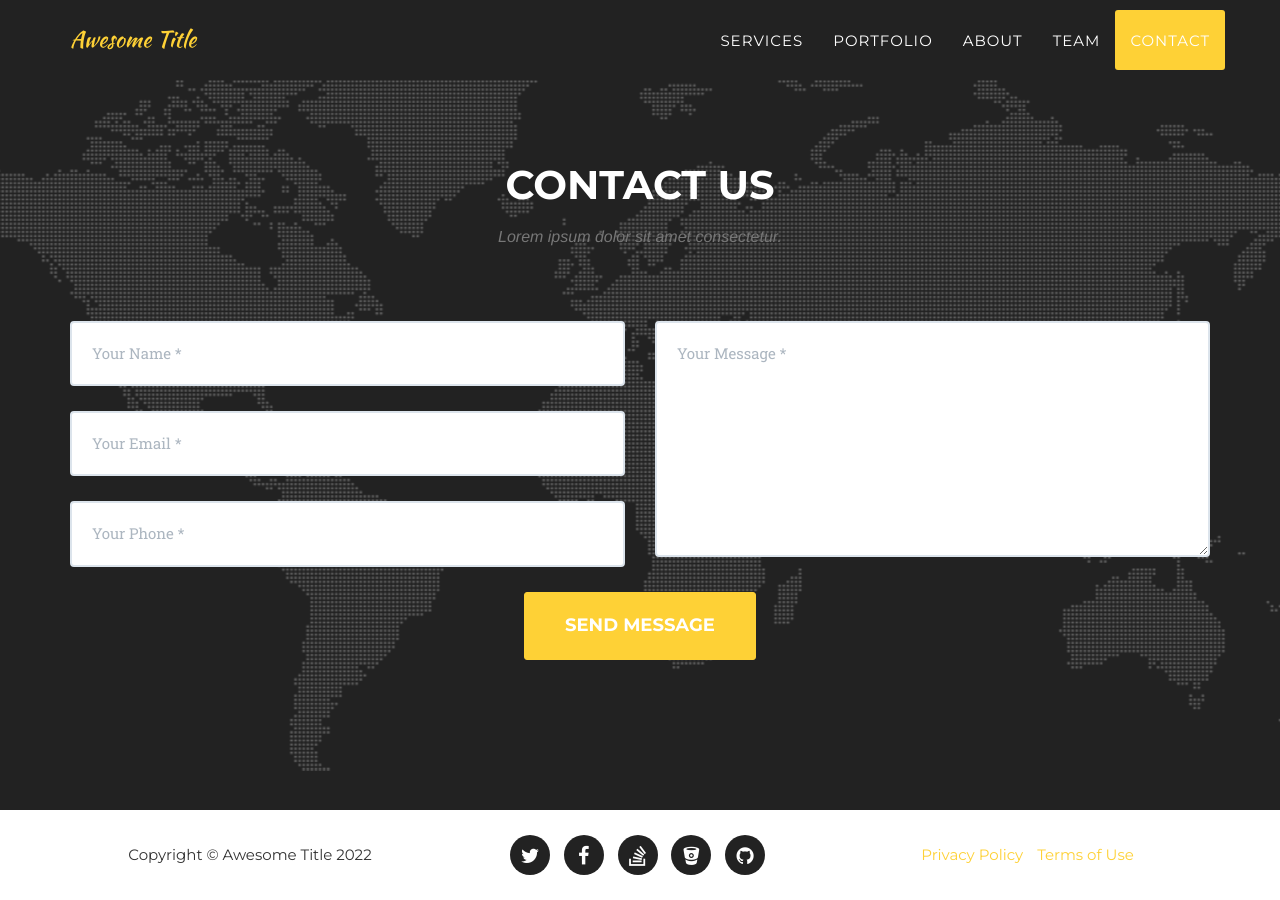
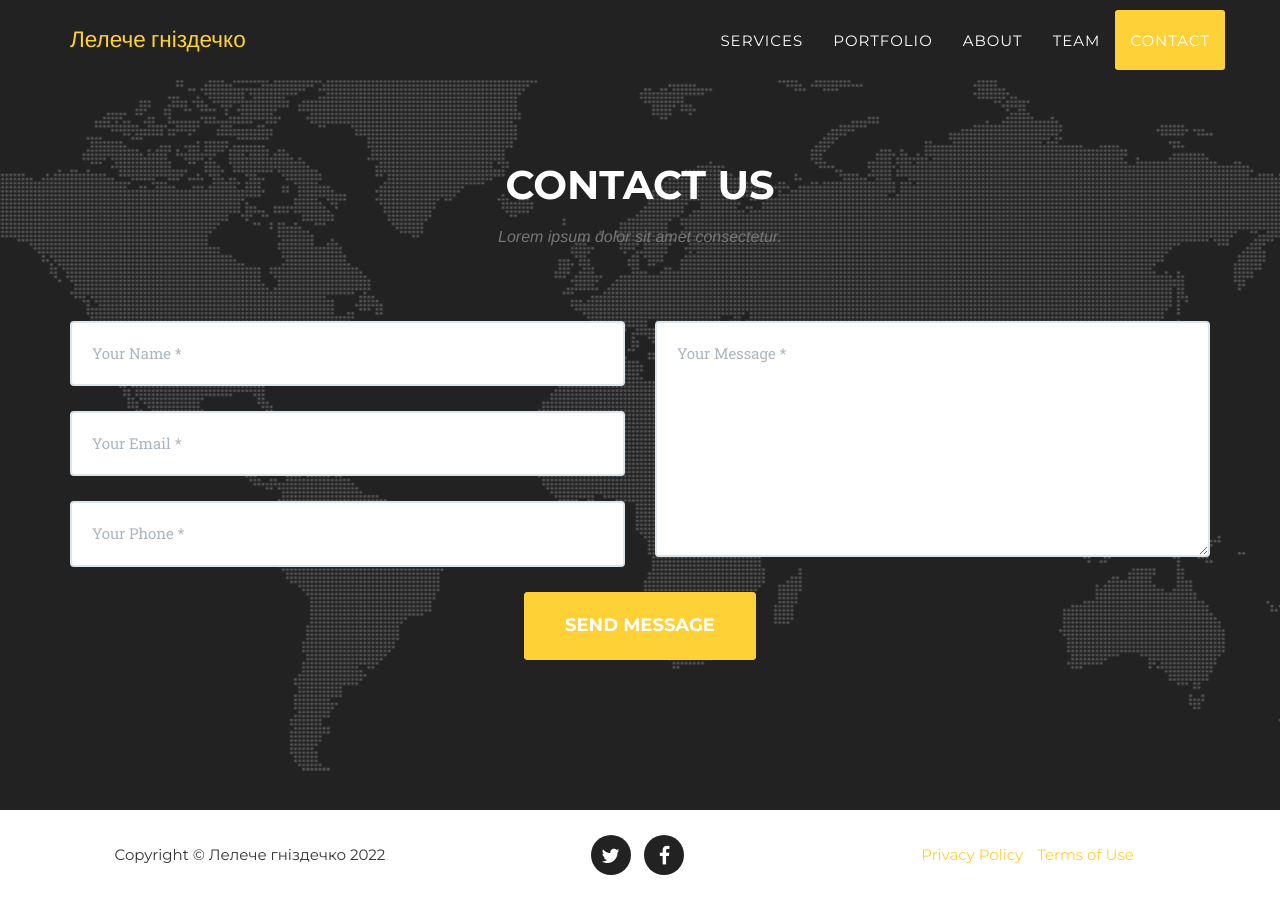
Before and after one commit to etnosadok/etnosadok-etnosadok.github.io, a Jekyll site: the page built from index.html, in a window 1280 px wide and 900 px high, scrolled down 5636 px. Built offline with Jekyll 4.4.1, drawn with Linux system fonts in a browser that asks for light colours; some web fonts are replaced; part of the change alters nothing that is shown.

Commit message:
п'ятниця, 27 травня 2022 19:04:48 +0300 Черентка так заголовочне фото

```diff
--- a/_config.yml
+++ b/_config.yml
@@ -5,8 +5,12 @@ baseurl: /etnosadok-etnosadok.github.io/
 # etnosadok.github.io/etnosadok-etnosadok.github.io/gi
 
 # Site settings
-title: Awesome Title
+title: Лелече гніздечко
 email: your-email@domain.com
+# Напишіть приголомшливий опис для свого нового сайту тут.
+# Ви можете редагувати цей рядок у _config.yml.
+# Він з’явиться у вашому документі Head Meta
+# (для результатів пошуку Google) та в описі сайту feed.xml."
 description: "Write an awesome description for your new site here. You can edit this line in _config.yml. It will appear in your document head meta (for Google search results) and in your feed.xml site description."
 
 
@@ -48,20 +52,14 @@ people:
 # Social networks usernames (many more available: google-plus, flickr, dribbble, pinterest, instagram, tumblr, linkedin, etc.)
 social:
   - title: twitter
-    url: http://twitter.com/jekyllrb
+    url: http://twitter.com/садок
   - title: facebook
     url:
-  - title: stack-overflow
-    url: http://stackoverflow.com/questions/tagged/jekyll
-  - title: bitbucket
-    url: http://bitbucket.org/jekyll
-  - title: github
-    url: http://github.com/jekyll
 
 # Postal address (add as many lines as necessary)
 address:
-  - line: 3481 Melrose Place
-  - line: Beverly Hills, CA 90210
+  - line: Вишгород
+  - line: Київ
 
 # Build settings
 markdown: kramdown
```
Also changed, not shown: img/header-bg.jpg.
